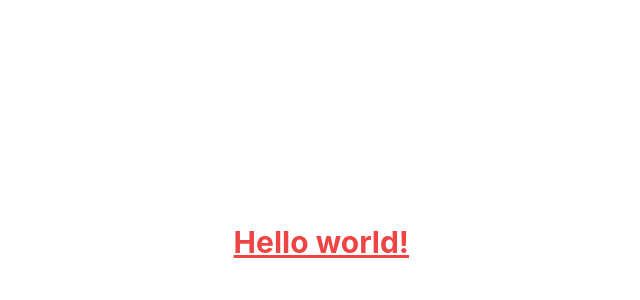
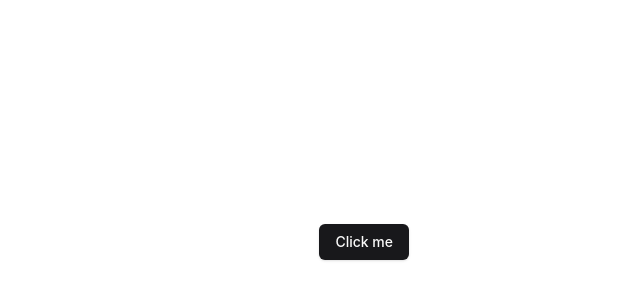
Before and after one commit to midukaz/fin-syncro-app, a Vue app: page / in a window 1280 px wide. Shown: the part 158-458 px from the top of the page, without its empty margins (231-871 px from the left). Built offline with nearby package versions, Linux system fonts and the light colour scheme.

Commit message:
feat: install shadcn-vue

```diff
--- a/jsconfig.json
+++ b/jsconfig.json
@@ -1,5 +1,6 @@
 {
   "compilerOptions": {
+    "baseUrl": ".",
     "paths": {
       "@/*": ["./src/*"]
     }
--- a/src/App.vue
+++ b/src/App.vue
@@ -1,9 +1,7 @@
 <script setup>
-
+  import { Button } from '@/components/ui/button'
 </script>
 
 <template>
-  <h1 class="text-red-500 text-3xl font-bold underline">
-    Hello world!
-  </h1>
+  <Button>Click me</Button>
 </template>
--- /dev/null
+++ b/src/assets/index.css
@@ -0,0 +1,78 @@
+@tailwind base;
+@tailwind components;
+@tailwind utilities;
+
+@layer base {
+  :root {
+    --background: 0 0% 100%;
+    --foreground: 240 10% 3.9%;
+
+    --muted: 240 4.8% 95.9%;
+    --muted-foreground: 240 3.8% 46.1%;
+
+    --popover: 0 0% 100%;
+    --popover-foreground: 240 10% 3.9%;
+
+    --card: 0 0% 100%;
+    --card-foreground: 240 10% 3.9%;
+
+    --border: 240 5.9% 90%;
+    --input: 240 5.9% 90%;
+
+    --primary: 240 5.9% 10%;
+    --primary-foreground: 0 0% 98%;
+
+    --secondary: 240 4.8% 95.9%;
+    --secondary-foreground: 240 5.9% 10%;
+
+    --accent: 240 4.8% 95.9%;
+    --accent-foreground: 240 5.9% 10%;
+
+    --destructive: 0 84.2% 60.2%;
+    --destructive-foreground: 0 0% 98%;
+
+    --ring: 240 10% 3.9%;
+
+    --radius: 0.5rem;
+  }
+
+  .dark {
+    --background: 240 10% 3.9%;
+    --foreground: 0 0% 98%;
+
+    --muted: 240 3.7% 15.9%;
+    --muted-foreground: 240 5% 64.9%;
+
+    --popover: 240 10% 3.9%;
+    --popover-foreground: 0 0% 98%;
+
+    --card: 240 10% 3.9%;
+    --card-foreground: 0 0% 98%;
+
+    --border: 240 3.7% 15.9%;
+    --input: 240 3.7% 15.9%;
+
+    --primary: 0 0% 98%;
+    --primary-foreground: 240 5.9% 10%;
+
+    --secondary: 240 3.7% 15.9%;
+    --secondary-foreground: 0 0% 98%;
+
+    --accent: 240 3.7% 15.9%;
+    --accent-foreground: 0 0% 98%;
+
+    --destructive: 0 62.8% 30.6%;
+    --destructive-foreground: 0 0% 98%;
+
+    --ring: 240 4.9% 83.9%;
+  }
+}
+
+@layer base {
+  * {
+    @apply border-border;
+  }
+  body {
+    @apply bg-background text-foreground;
+  }
+}
--- /dev/null
+++ b/src/components/ui/button/Button.vue
@@ -0,0 +1,23 @@
+<script setup>
+import { Primitive } from "radix-vue";
+import { buttonVariants } from ".";
+import { cn } from "@/lib/utils";
+
+const props = defineProps({
+  variant: { type: null, required: false },
+  size: { type: null, required: false },
+  class: { type: null, required: false },
+  asChild: { type: Boolean, required: false },
+  as: { type: null, required: false, default: "button" },
+});
+</script>
+
+<template>
+  <Primitive
+    :as="as"
+    :as-child="asChild"
+    :class="cn(buttonVariants({ variant, size }), props.class)"
+  >
+    <slot />
+  </Primitive>
+</template>
--- /dev/null
+++ b/src/components/ui/button/index.js
@@ -0,0 +1,34 @@
+import { cva } from "class-variance-authority";
+
+export { default as Button } from "./Button.vue";
+
+export const buttonVariants = cva(
+  "inline-flex items-center justify-center whitespace-nowrap rounded-md text-sm font-medium transition-colors focus-visible:outline-none focus-visible:ring-1 focus-visible:ring-ring disabled:pointer-events-none disabled:opacity-50",
+  {
+    variants: {
+      variant: {
+        default:
+          "bg-primary text-primary-foreground shadow hover:bg-primary/90",
+        destructive:
+          "bg-destructive text-destructive-foreground shadow-sm hover:bg-destructive/90",
+        outline:
+          "border border-input bg-background shadow-sm hover:bg-accent hover:text-accent-foreground",
+        secondary:
+          "bg-secondary text-secondary-foreground shadow-sm hover:bg-secondary/80",
+        ghost: "hover:bg-accent hover:text-accent-foreground",
+        link: "text-primary underline-offset-4 hover:underline",
+      },
+      size: {
+        default: "h-9 px-4 py-2",
+        xs: "h-7 rounded px-2",
+        sm: "h-8 rounded-md px-3 text-xs",
+        lg: "h-10 rounded-md px-8",
+        icon: "h-9 w-9",
+      },
+    },
+    defaultVariants: {
+      variant: "default",
+      size: "default",
+    },
+  },
+);
--- a/src/index.css
+++ /dev/null
@@ -1,3 +0,0 @@
-@tailwind base;
-@tailwind components;
-@tailwind utilities;
--- /dev/null
+++ b/src/lib/utils.js
@@ -0,0 +1,6 @@
+import { clsx } from "clsx";
+import { twMerge } from "tailwind-merge";
+
+export function cn(...inputs) {
+  return twMerge(clsx(inputs));
+}
--- a/src/main.js
+++ b/src/main.js
@@ -1,5 +1,5 @@
 import './assets/main.css'
-import './index.css'
+import './assets/index.css'
 
 import { createApp } from 'vue'
 import App from './App.vue'
--- a/tailwind.config.js
+++ b/tailwind.config.js
@@ -1,11 +1,93 @@
+const animate = require("tailwindcss-animate")
+
 /** @type {import('tailwindcss').Config} */
-export default {
+module.exports = {
+  darkMode: ["class"],
+  safelist: ["dark"],
+  prefix: "",
+
   content: [
-    "./index.html",
-    "./src/**/*.{vue,js,ts,jsx,tsx}",
-  ],
+    './pages/**/*.{js,jsx,vue}',
+    './components/**/*.{js,jsx,vue}',
+    './app/**/*.{js,jsx,vue}',
+    './src/**/*.{js,jsx,vue}',
+	],
+
   theme: {
-    extend: {},
+    container: {
+      center: true,
+      padding: "2rem",
+      screens: {
+        "2xl": "1400px",
+      },
+    },
+    extend: {
+      colors: {
+        border: "hsl(var(--border))",
+        input: "hsl(var(--input))",
+        ring: "hsl(var(--ring))",
+        background: "hsl(var(--background))",
+        foreground: "hsl(var(--foreground))",
+        primary: {
+          DEFAULT: "hsl(var(--primary))",
+          foreground: "hsl(var(--primary-foreground))",
+        },
+        secondary: {
+          DEFAULT: "hsl(var(--secondary))",
+          foreground: "hsl(var(--secondary-foreground))",
+        },
+        destructive: {
+          DEFAULT: "hsl(var(--destructive))",
+          foreground: "hsl(var(--destructive-foreground))",
+        },
+        muted: {
+          DEFAULT: "hsl(var(--muted))",
+          foreground: "hsl(var(--muted-foreground))",
+        },
+        accent: {
+          DEFAULT: "hsl(var(--accent))",
+          foreground: "hsl(var(--accent-foreground))",
+        },
+        popover: {
+          DEFAULT: "hsl(var(--popover))",
+          foreground: "hsl(var(--popover-foreground))",
+        },
+        card: {
+          DEFAULT: "hsl(var(--card))",
+          foreground: "hsl(var(--card-foreground))",
+        },
+      },
+      borderRadius: {
+      	xl: "calc(var(--radius) + 4px)",
+        lg: "var(--radius)",
+        md: "calc(var(--radius) - 2px)",
+        sm: "calc(var(--radius) - 4px)",
+      },
+      keyframes: {
+        "accordion-down": {
+          from: { height: 0 },
+          to: { height: "var(--radix-accordion-content-height)" },
+        },
+        "accordion-up": {
+          from: { height: "var(--radix-accordion-content-height)" },
+          to: { height: 0 },
+        },
+        "collapsible-down": {
+          from: { height: 0 },
+          to: { height: 'var(--radix-collapsible-content-height)' },
+        },
+        "collapsible-up": {
+          from: { height: 'var(--radix-collapsible-content-height)' },
+          to: { height: 0 },
+        },
+      },
+      animation: {
+        "accordion-down": "accordion-down 0.2s ease-out",
+        "accordion-up": "accordion-up 0.2s ease-out",
+        "collapsible-down": "collapsible-down 0.2s ease-in-out",
+        "collapsible-up": "collapsible-up 0.2s ease-in-out",
+      },
+    },
   },
-  plugins: [],
+  plugins: [animate],
 }
--- a/vite.config.js
+++ b/vite.config.js
@@ -2,9 +2,16 @@ import { fileURLToPath, URL } from 'node:url'
 
 import { defineConfig } from 'vite'
 import vue from '@vitejs/plugin-vue'
+import tailwind from "tailwindcss"
+import autoprefixer from "autoprefixer"
 
 // https://vitejs.dev/config/
 export default defineConfig({
+  css: {
+    postcss: {
+      plugins: [tailwind(), autoprefixer()],
+    },
+  },
   plugins: [
     vue(),
   ],
```
Also changed, not shown: package.json (+7 -0 lines), components.json (added), 1 other file (tests, documents, lock files or other folders).
